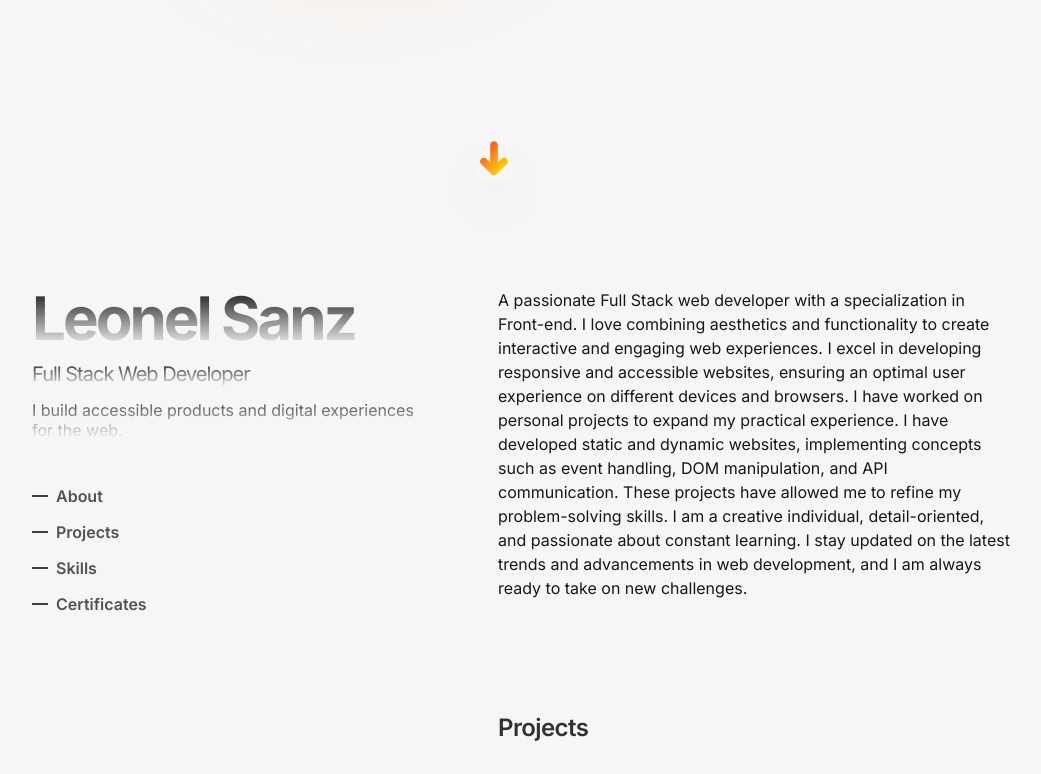
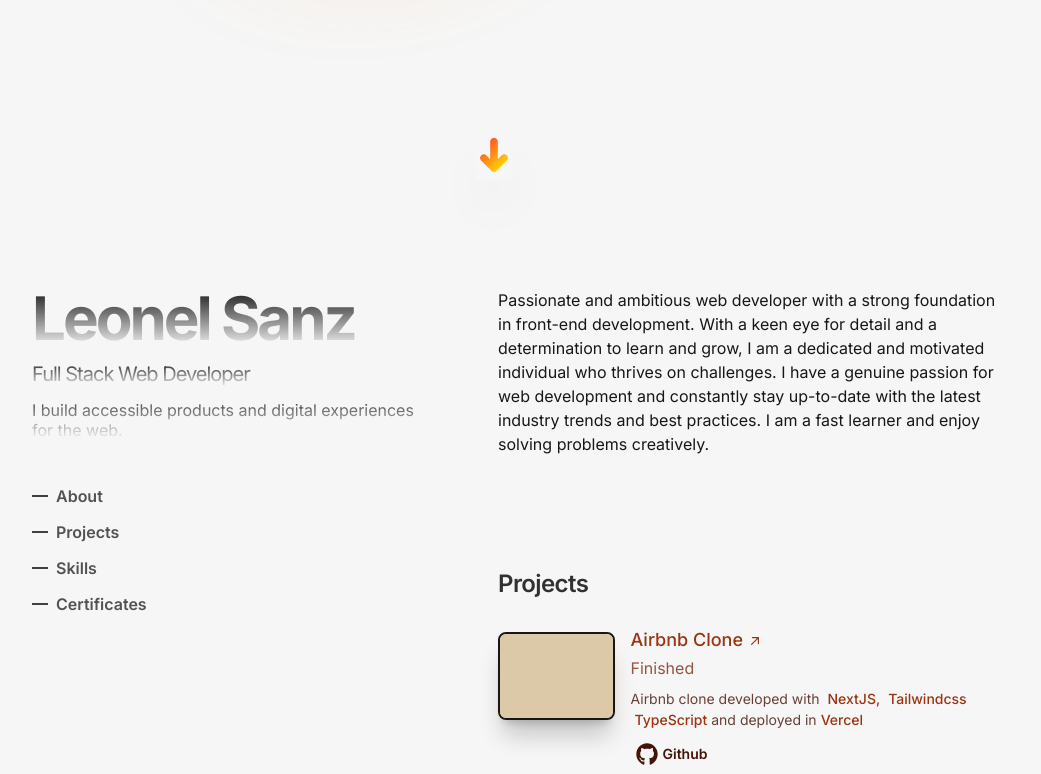
Before and after one commit to LeonelSanz/portfolio, a Next.js app: page / in a window 1280 px wide. Shown: the part 608-1382 px from the top of the page, without its empty margins (146-1187 px from the left). Built offline with nearby package versions, Linux system fonts and the light colour scheme; grey boxes are pictures that could not be loaded.

Commit message:
about changed

```diff
--- a/src/components/about/index.tsx
+++ b/src/components/about/index.tsx
@@ -10,14 +10,10 @@ export default function AboutSection({}: Props) {
             </h3>
             <div className="dark:text-neutral-400 text-neutral-900">
                 <p className="mb-4 leading-6 text-base">
-                    A passionate Full Stack web developer with a specialization in Front-end. I love combining aesthetics and functionality
-                    to create interactive and engaging web experiences.
-                    I excel in developing responsive and accessible websites, ensuring an optimal user experience on different devices and browsers.
-                    I have worked on personal projects to expand my practical experience. I have developed static and dynamic
-                    websites, implementing concepts such as event handling, DOM manipulation, and API communication. These projects have allowed me to
-                    refine my problem-solving skills.
-                    I am a creative individual, detail-oriented, and passionate about constant learning. I stay updated on the latest trends and
-                    advancements in web development, and I am always ready to take on new challenges.
+                    Passionate and ambitious web developer with a strong foundation in front-end development.
+                    With a keen eye for detail and a determination to learn and grow, I am a dedicated and motivated individual who thrives on challenges.
+                    I have a genuine passion for web development and constantly stay up-to-date with the latest industry trends and best practices.
+                    I am a fast learner and enjoy solving problems creatively.
                 </p>
             </div>
         </section>
```
